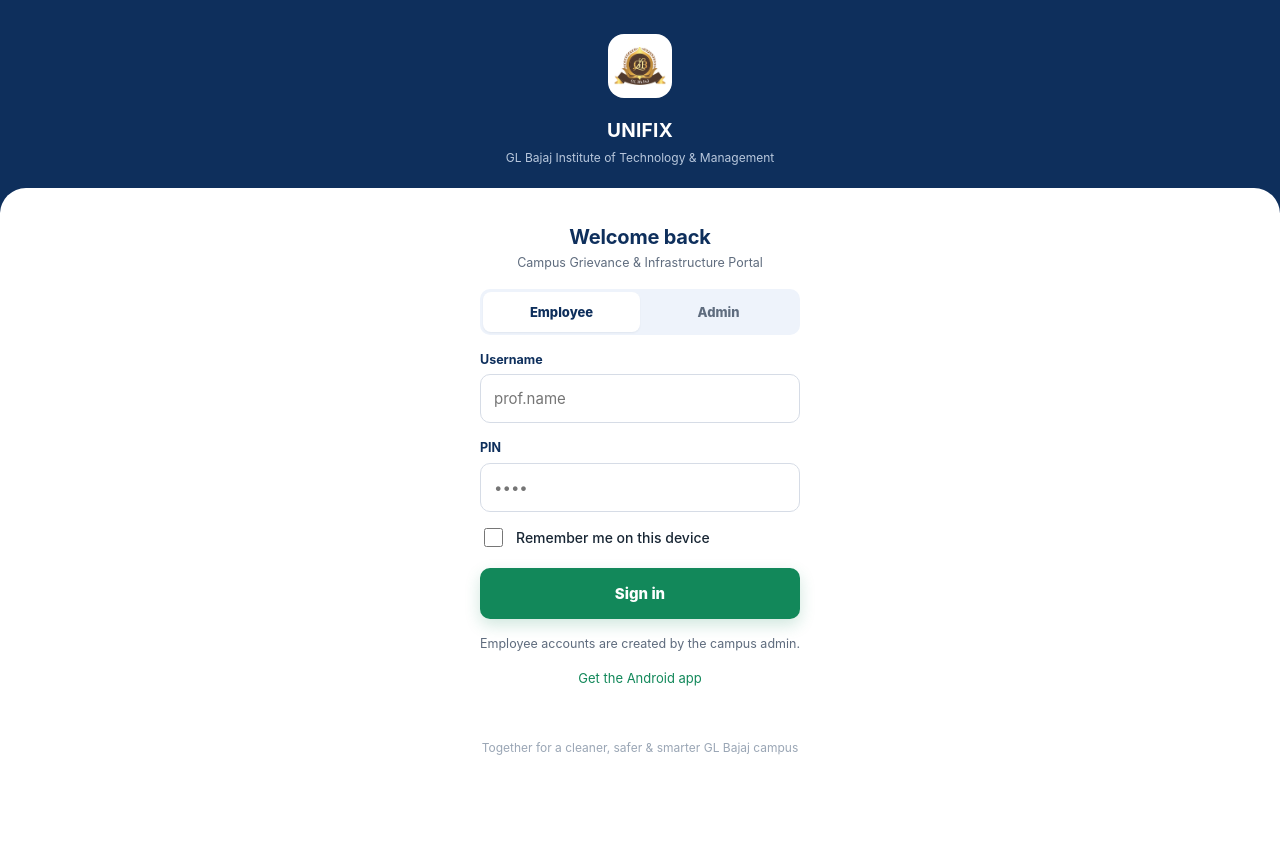
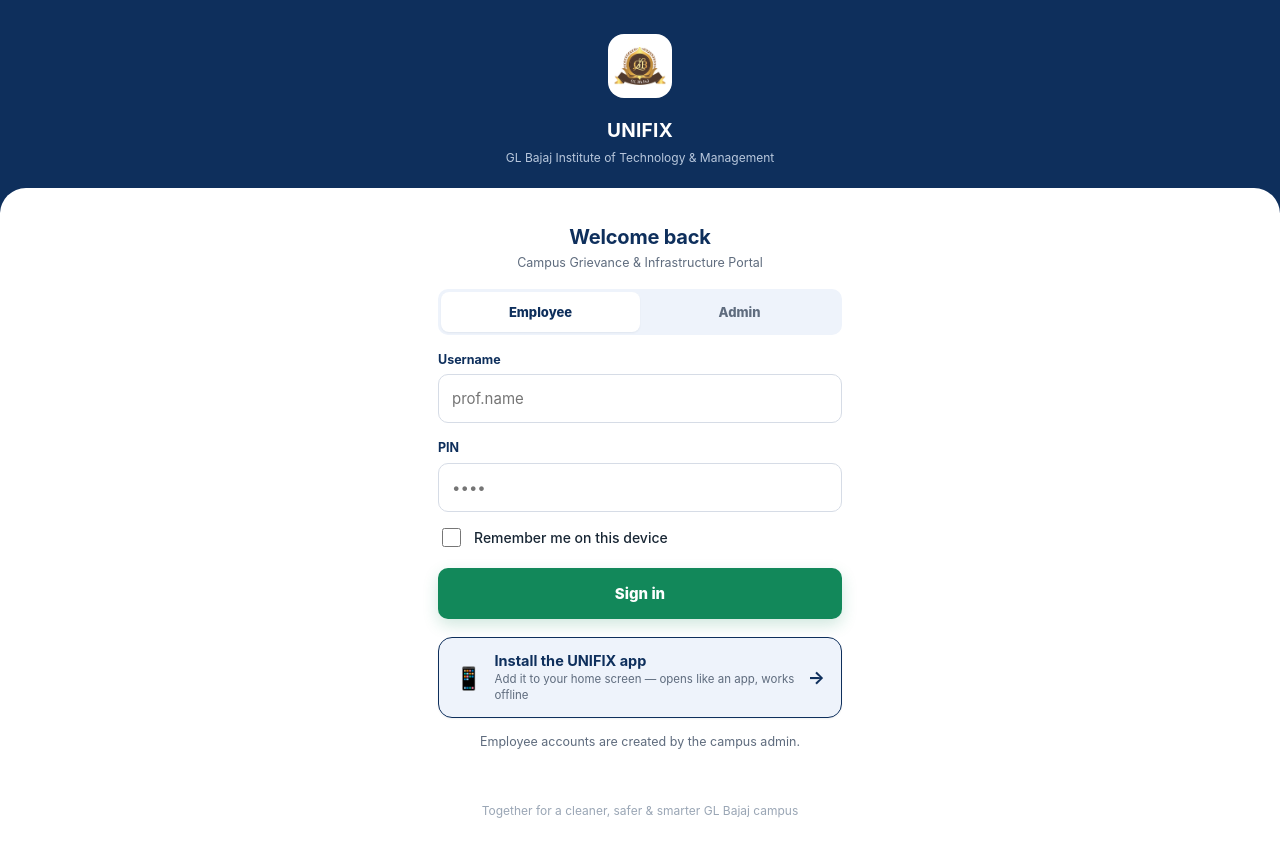
Before and after one commit to shoyo-shashwat/Unifix, a Flask app: page /login in a window 1280 px wide. Before the commit the page ends 755 px from the top, so only its background shows below. Run offline with Flask 3, Linux system fonts and the light colour scheme; some libraries are stand-ins or nearby versions.

Commit message:
login: prominent Install-app call-to-action
Replace the small footer text link with a full-width bordered banner
directly below Sign in — isolated colour (Von Restorff) and a large tap
target where the thumb already is (Fitts). Readable in both employee and
admin login themes.

```diff
--- a/static/css/app.css
+++ b/static/css/app.css
@@ -226,6 +226,19 @@ img.evidence{max-width:100%;border-radius:var(--r-sm);border:1px solid var(--lin
 .seg button.on{background:#fff;color:var(--navy);box-shadow:var(--shadow-sm)}
 .auth-foot{text-align:center;color:var(--faint);font-size:12px;margin:16px 0 26px}
 
+/* First-run install prompt on the login screen. Isolated colour + full-width
+   tap target (Fitts) right below the form so it reads before the hint text. */
+.install-cta{display:flex;align-items:center;gap:12px;margin:18px 0 0;padding:14px 16px;
+  background:var(--navy-soft);border:1.5px solid var(--navy);border-radius:var(--r);
+  color:var(--navy);box-shadow:var(--shadow-sm);text-decoration:none}
+.install-cta:active{filter:brightness(.97)}
+.install-cta b{display:block;font-size:14.5px;line-height:1.25}
+.install-cta small{display:block;font-size:11.5px;color:var(--muted);margin-top:2px;line-height:1.35}
+.install-cta .ico{font-size:22px;flex-shrink:0}
+.install-cta .arw{margin-left:auto;font-size:18px;flex-shrink:0;font-weight:700}
+body.admin-login .install-cta{background:rgba(255,255,255,.06);border-color:var(--green);color:#fff}
+body.admin-login .install-cta small{color:#a9bcd6}
+
 @media(min-width:640px){ body{background:var(--bg)} }
 :focus-visible{outline:3px solid var(--green);outline-offset:2px}
 [hidden]{display:none!important}
--- a/templates/login.html
+++ b/templates/login.html
@@ -38,12 +38,17 @@
       <p style="margin-top:18px"><button type="submit" class="btn">Sign in</button></p>
     </form>
 
+    <a href="/get" class="install-cta">
+      <span class="ico" aria-hidden="true">&#128241;</span>
+      <span>
+        <b>Install the UNIFIX app</b>
+        <small>Add it to your home screen &mdash; opens like an app, works offline</small>
+      </span>
+      <span class="arw" aria-hidden="true">&rarr;</span>
+    </a>
+
     <p class="tiny muted" id="hint" style="text-align:center;margin-top:14px">
       Employee accounts are created by the campus admin.</p>
-
-    <p style="text-align:center;font-size:13px;margin-top:14px">
-      <a href="/get">Get the Android app</a>
-    </p>
   </div>
 
   <p class="auth-foot">Together for a cleaner, safer &amp; smarter GL Bajaj campus</p>
```
